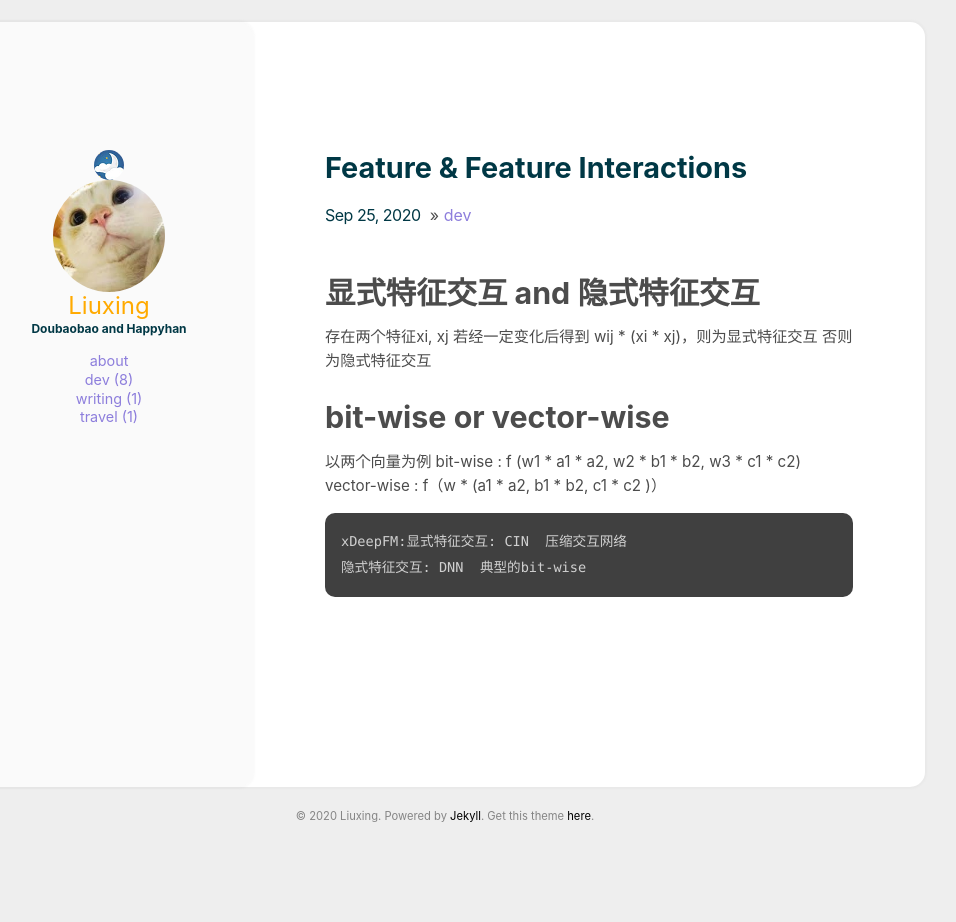
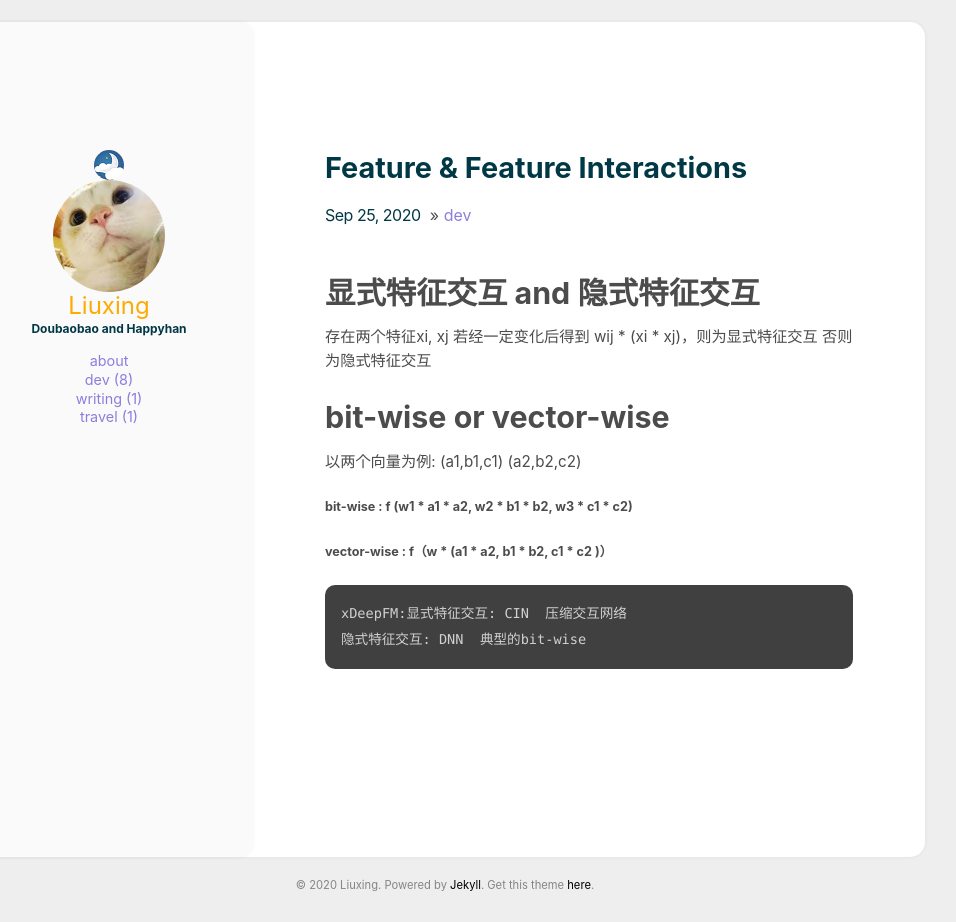
Before and after one commit to liux0402/liux0402.github.io, a Jekyll site: the page built from _posts/2020-09-25-Feature & Feature Interactions.md, in a window 1280 px wide. Shown: the whole page, without its empty margins (195-1151 px from the left). Built offline with Jekyll 4.4.1, drawn with Linux system fonts in a browser that asks for light colours.

````diff
--- a/_posts/2020-09-25-Feature & Feature Interactions.md
+++ b/_posts/2020-09-25-Feature & Feature Interactions.md
@@ -14,9 +14,9 @@ comments: true
 
 # bit-wise or vector-wise
 
-以两个向量为例
-bit-wise : f (w1 * a1 * a2, w2 * b1 * b2, w3 * c1 * c2)
-vector-wise : f（w * (a1 * a2, b1 * b2, c1 * c2 )）
+以两个向量为例: (a1,b1,c1)   (a2,b2,c2)
+##### bit-wise : f (w1 * a1 * a2, w2 * b1 * b2, w3 * c1 * c2)
+##### vector-wise : f（w * (a1 * a2, b1 * b2, c1 * c2 )）
 ```python
 xDeepFM:显式特征交互: CIN  压缩交互网络
 隐式特征交互: DNN  典型的bit-wise
````
